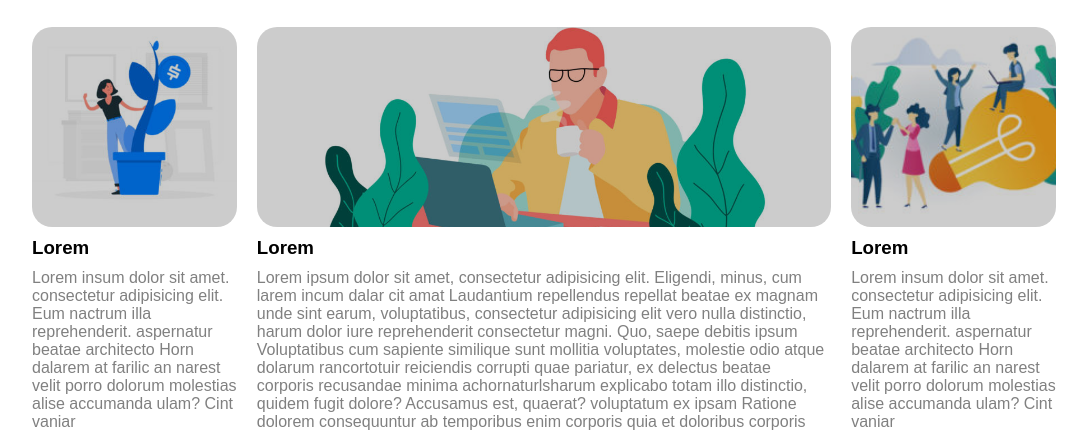
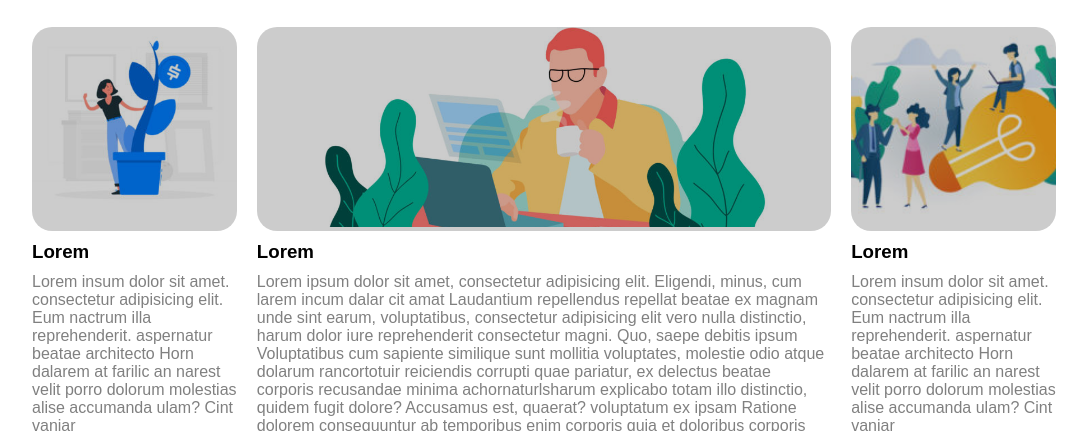
Before and after one commit to AliceColombari/htmlcss-wp, a plain HTML site: page index.html in a window 1280 px wide. Shown: the part 743-1174 px from the top of the page, without its empty margins (96-1183 px from the left). Drawn offline with Linux system fonts and the light colour scheme.

Commit message:
eliminato fontsize 0

```diff
--- a/style.css
+++ b/style.css
@@ -121,7 +121,7 @@ main .col-left{
 
 .frame-content{
     position: relative;
-    font-size: 0;
+    /* font-size: 0; */
 }
 
 img.col-frame-uno{
```
